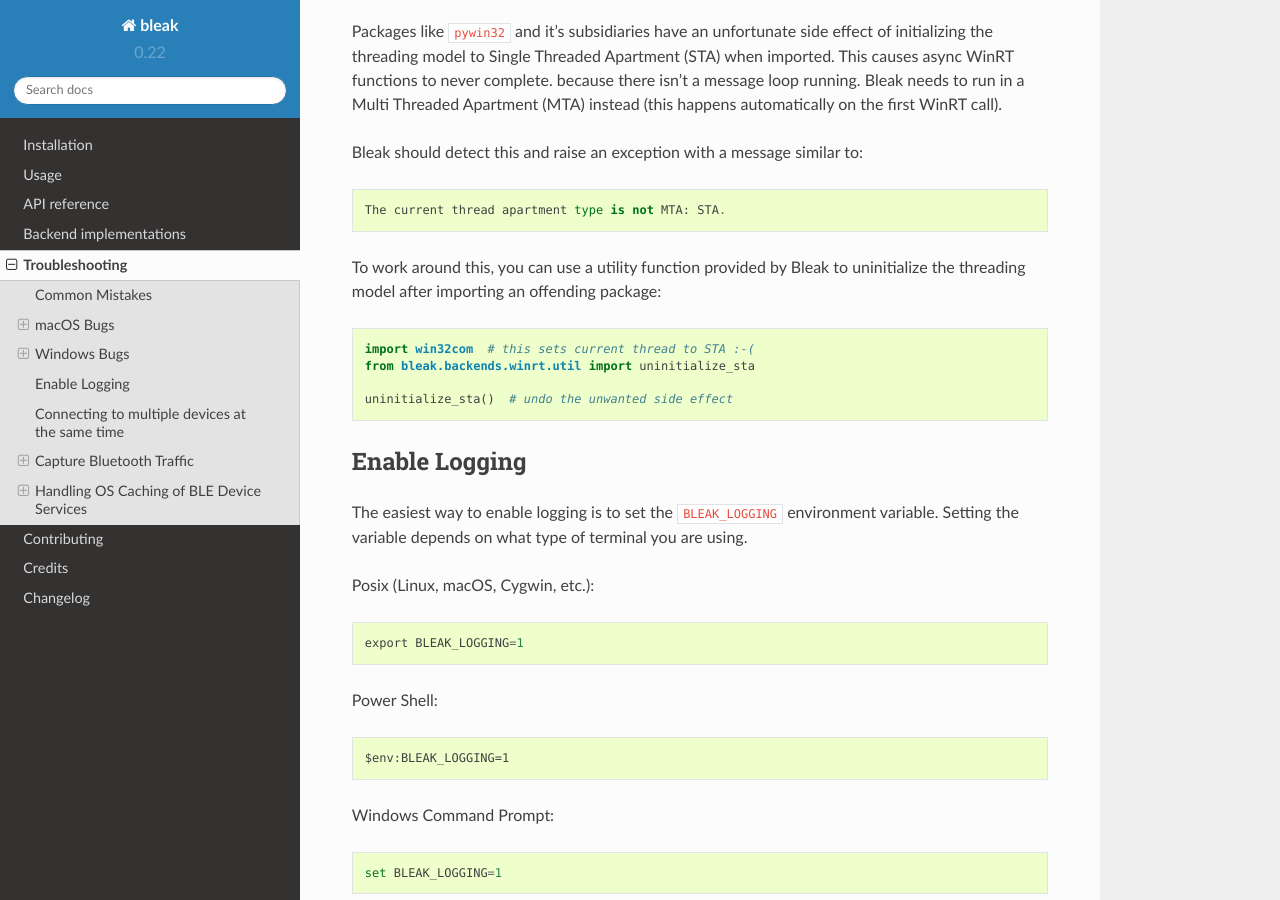
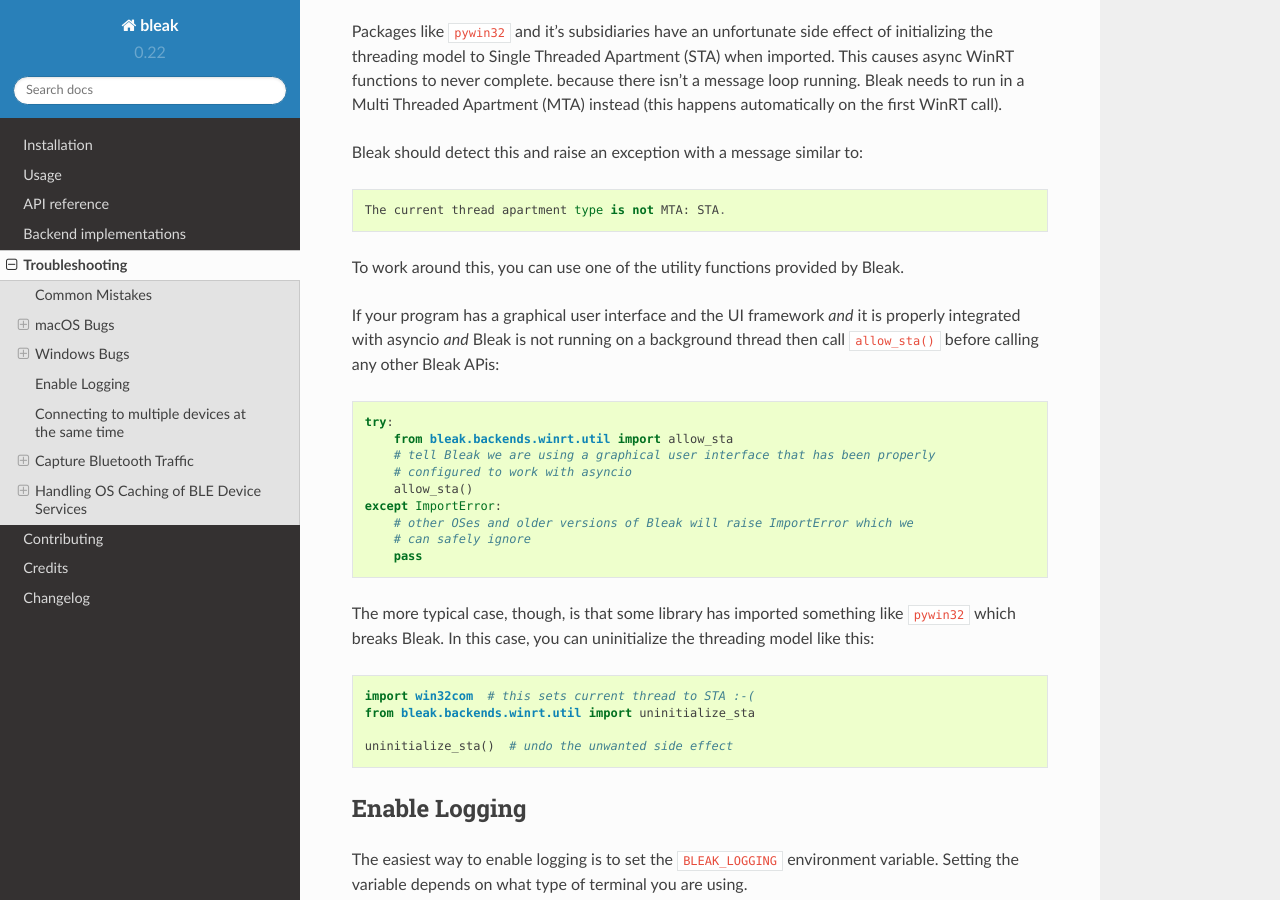
Before and after one commit to hbldh/bleak, a Sphinx documentation site: the page built from docs/troubleshooting.rst, in a window 1280 px wide and 900 px high, scrolled down 2127 px. Built offline with Sphinx 7.4.7 and the Read the Docs theme 2.0.0, drawn with Linux system fonts in a browser that asks for light colours.

Commit message:
backends.winrt: add allow_sta() utility function
We had lots of users reporting issues with the WinRT backend hanging
forever when trying to connect to a device. This was happening because
some other imported library was initializing the the main thread to STA
which caused some async callback to never be called.

To work around this, we added a check to make sure the main thread is
set to MTA rather than STA. Unfortunately, in cases where there is a
graphical user interface library being used AND that library is properly
interated with asynco so that Bleak runs in the main thread rather than
in a background thread, the thread type does need to be STA for the GUI
to work. So in those very specific conditions, we need to not raise an
exception.

We don't know of a way to detect this automatically, so we added a new
utility function `allow_sta()` that the user can call to allow Bleak to
run in an STA thread.

```diff
--- a/CHANGELOG.rst
+++ b/CHANGELOG.rst
@@ -9,6 +9,11 @@ and this project adheres to `Semantic Versioning <https://semver.org/spec/v2.0.0
 
 `Unreleased`_
 =============
+
+Added
+-----
+* Added ``bleak.backends.winrt.util.allow_sta()`` method to allow integration
+  with graphical user interfaces on Windows. Fixes #1565.
 
 `0.22.0`_ (2024-04-04)
 ======================
--- a/docs/troubleshooting.rst
+++ b/docs/troubleshooting.rst
@@ -82,8 +82,25 @@ Bleak should detect this and raise an exception with a message similar to::
 
     The current thread apartment type is not MTA: STA.
 
-To work around this, you can use a utility function provided by Bleak to
-uninitialize the threading model after importing an offending package::
+To work around this, you can use one of the utility functions provided by Bleak.
+
+If your program has a graphical user interface and the UI framework *and* it is
+properly integrated with asyncio *and* Bleak is not running on a background
+thread then call ``allow_sta()`` before calling any other Bleak APis::
+
+    try:
+        from bleak.backends.winrt.util import allow_sta
+        # tell Bleak we are using a graphical user interface that has been properly
+        # configured to work with asyncio
+        allow_sta()
+    except ImportError:
+        # other OSes and older versions of Bleak will raise ImportError which we
+        # can safely ignore
+        pass
+
+The more typical case, though, is that some library has imported something like
+``pywin32`` which breaks Bleak. In this case, you can uninitialize the threading
+model like this::
 
     import win32com  # this sets current thread to STA :-(
     from bleak.backends.winrt.util import uninitialize_sta
```
Also changed, not shown: 1 other file.
